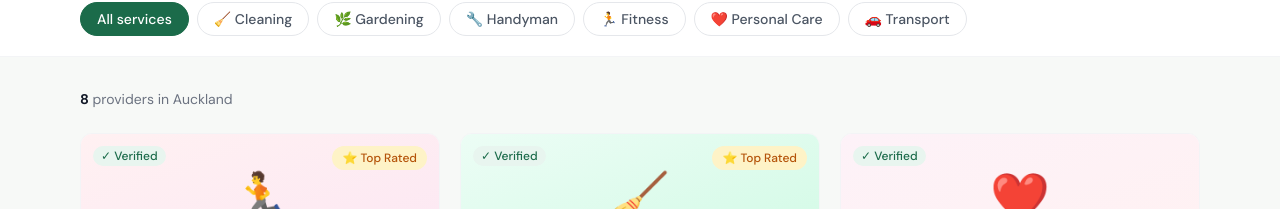
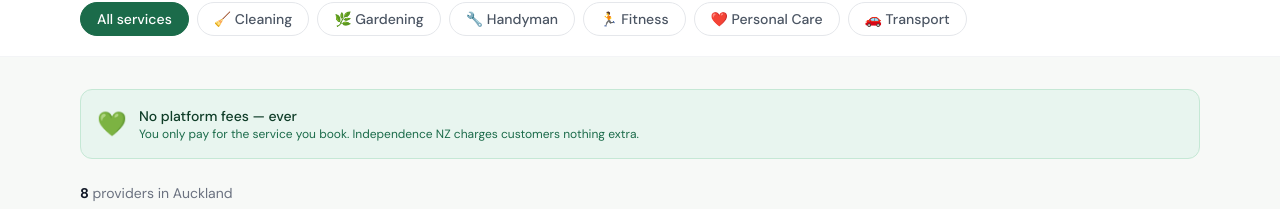
Before and after one commit to independenceservicesnz-coder/independence-nz, a Next.js app: page /browse in a window 1280 px wide. Shown: the part 137-346 px from the top of the page. Built offline with nearby package versions, Linux system fonts and the light colour scheme; no server answers.

Commit message:
Update page.tsx

```diff
--- a/src/app/browse/page.tsx
+++ b/src/app/browse/page.tsx
@@ -77,6 +77,14 @@ export default function BrowsePage() {
 
       {/* Results */}
       <div className="max-w-6xl mx-auto px-4 py-8 w-full flex-1">
+        {/* No fees banner */}
+<div className="bg-brand-50 border border-brand-100 rounded-xl p-4 mb-6 flex items-center gap-3">
+  <span className="text-2xl shrink-0">💚</span>
+  <div>
+    <p className="text-sm font-medium text-brand-700">No platform fees — ever</p>
+    <p className="text-xs text-brand-500">You only pay for the service you book. Independence NZ charges customers nothing extra.</p>
+  </div>
+</div>
         <p className="text-sm text-gray-500 mb-6"><strong className="text-gray-900">{filtered.length}</strong> providers in Auckland</p>
 
         {filtered.length === 0 ? (
```
